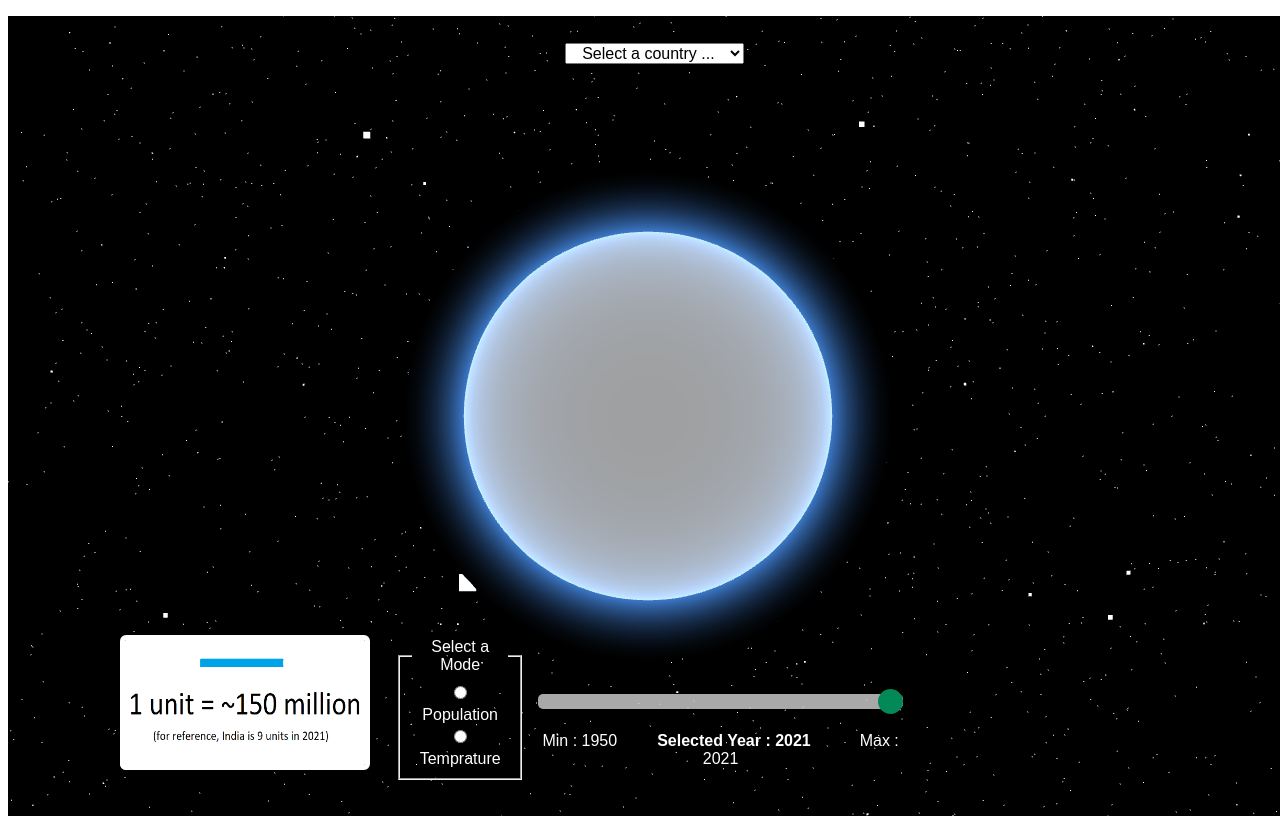
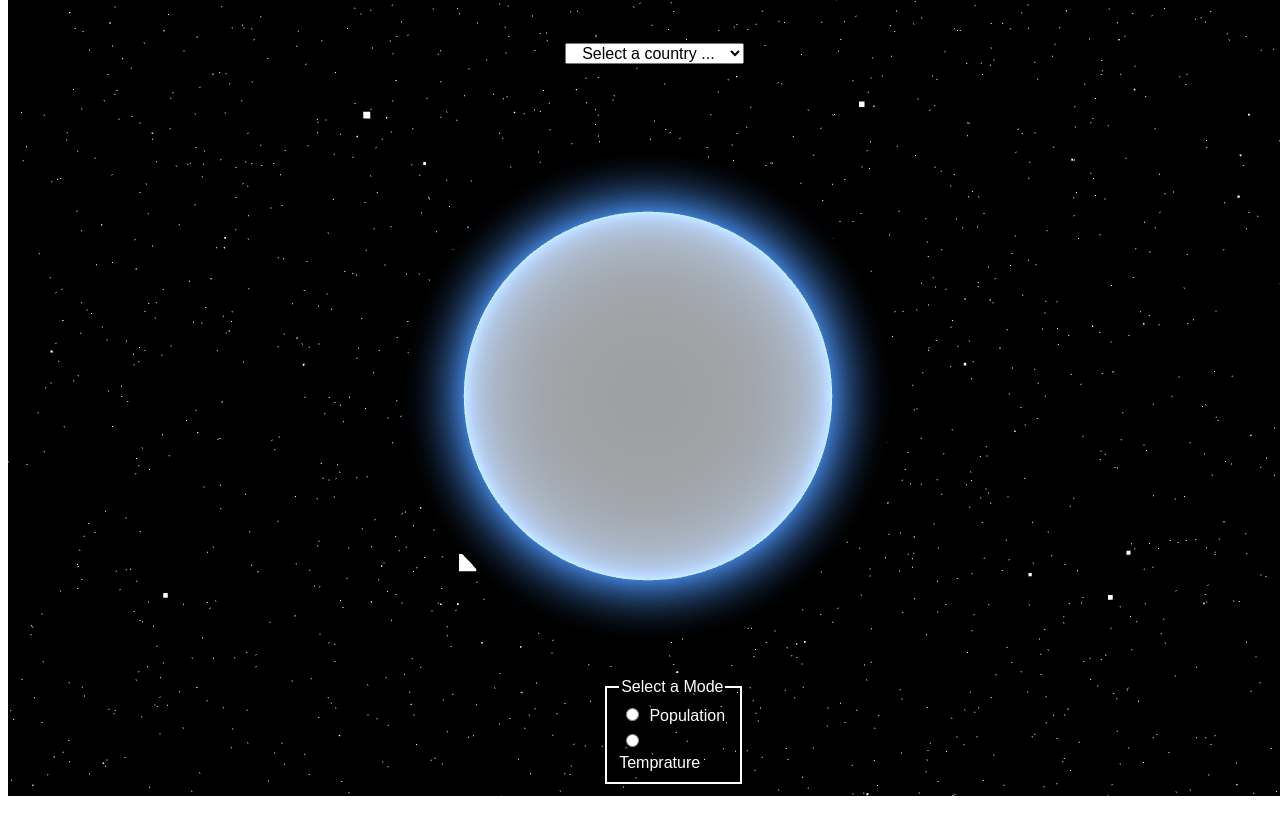
Before and after one commit to karthik-36/global-till-vs-no-till, a website built with Vite: page index.html in a window 1280 px wide. Built offline with nearby package versions, Linux system fonts and the light colour scheme; animation ran at ten frames a second.

Commit message:
fullscreen

```diff
--- a/index.html
+++ b/index.html
@@ -6,18 +6,20 @@
     <meta name="viewport" content="width=device-width, initial-scale=1.0" />
     <title>Karthik's earth</title>
   </head>
-  <body>
-    <div id="app"></div>
+
+    <div style="margin : -20px !important; "  id="app"></div>
 
     <script src="https://ajax.googleapis.com/ajax/libs/jquery/3.3.1/jquery.min.js"></script>
     <script src="https://cdnjs.cloudflare.com/ajax/libs/modernizr/2.8.3/modernizr.min.js"></script>
 
-    <link rel="stylesheet" href="style.css" />
+    <link rel="stylesheet" href="/style.css" />
     <img id = "tempLegend" src="legendTemp.png" alt="legend" width="160" height="115">
     <img id = "popLegend" src="legendpop.png" alt="legend" width="240" height="125">
-    <div class="slidecontainer">
-      <div style="display: inline-block; width: 10%;">
-        <fieldset>
+    <div  class="slidecontainer">
+      <div id = "centerHolder" style="display: inline-block; width: 33%; ">
+      </div>
+      <div style="display: inline-block; width: 11%; ">
+        <fieldset style="text-align: left; border: 2px solid white">
           <legend style="color: #ffffff;">Select a Mode</legend>
 
           <div>
@@ -456,5 +458,5 @@
         console.log('Executing action ' + mainMode)
       }
     </script> -->
-  </body>
+
 </html>
--- a/main.js
+++ b/main.js
@@ -14,13 +14,19 @@ import atmosphereFragmentShader from './shaders/atmosphereFragment.glsl'
 
 document.getElementById("population").addEventListener("click", checkClickPop);
 document.getElementById("temprature").addEventListener("click", checkClickTemp);
+document.getElementById('popSlider').style.display = 'none'
+document.getElementById('tempLegend').style.display = 'none'
+document.getElementById('tempSlider').style.display = 'none'
+document.getElementById('popLegend').style.display = 'none'
+
+const centerHolder = document.getElementById('centerHolder');
+
 
 var mainMode = 'population';
 function checkClickPop(mode) {
+
+  centerHolder.remove();
   console.log("population clicked");
-
-
-
 
   document.getElementById('popSlider').style.display = 'none'
   document.getElementById('tempSlider').style.display = ''
@@ -42,6 +48,8 @@ function checkClickPop(mode) {
 
 
 function checkClickTemp(mode) {
+
+  centerHolder.remove();
   console.log("temp clicked");
 
   document.getElementById('popSlider').style.display = ''
@@ -144,7 +152,8 @@ const renderer = new THREE.WebGLRenderer({
 
 
 const controls = new OrbitControls(camera, renderer.domElement)
-
+controls.enablePan = false;
+controls.minDistance = 7;
 renderer.setSize(innerWidth, innerHeight);
 renderer.setPixelRatio(window.devicePixelRatio)
 
--- a/style.css
+++ b/style.css
@@ -7,6 +7,7 @@
 
 }
 
+html { overflow: hidden; }
 
 #countryContainer {
   position: absolute;
--- a/vite.config.js
+++ b/vite.config.js
@@ -1,6 +1,7 @@
 import vitePluginString from 'vite-plugin-string'
 
 export default {
+  base: '/earth-viz/',
   plugins: [
     vitePluginString()
   ]
```
